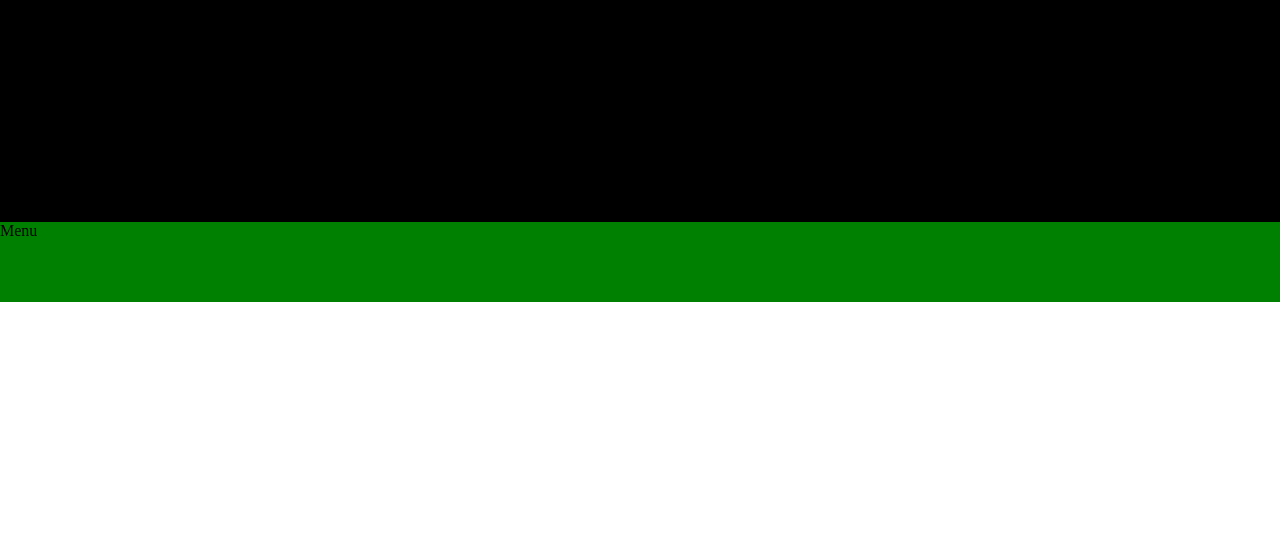
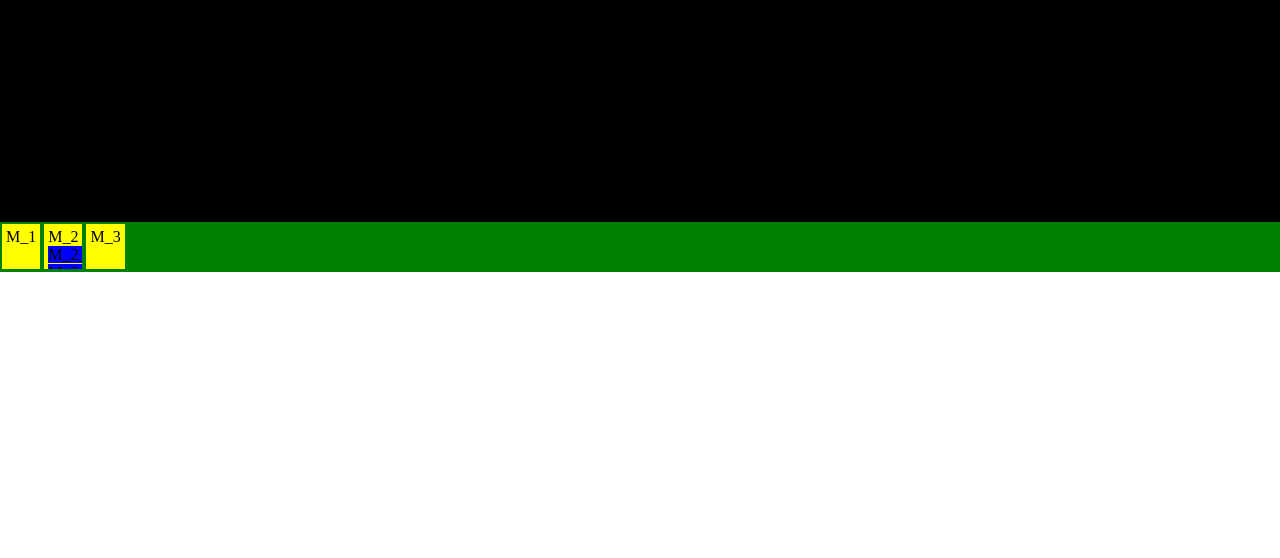
Before and after one commit to felipetavares/website, a PHP site: page / in a window 1280 px wide. Shown: the top 558 px of the page. Run offline with PHP 8.4, Linux system fonts and the light colour scheme; some libraries are stand-ins or nearby versions.

Commit message:
Menu quase funcionando

```diff
--- a/css/menu.css
+++ b/css/menu.css
@@ -1,6 +1,31 @@
 .menubar {
-	height: 80px;
+	height: 50px;
 	background: green;
+}
+
+.menuitem {
+	float: left;
+	height: 37px;
+	margin: 2px;
+	background: yellow;
+	padding: 4px;
+	cursor: pointer;
+	position: relative;
+	overflow: hidden;
+}
+
+.menudrop {
+	background: green;
+	width: 0;
+}
+
+.menudropitem {
+	background: blue;
+	display: inline;
+}
+
+.menuitem:hover {
+	background: red;
 }
 
 .footer {
--- a/index.html
+++ b/index.html
@@ -9,6 +9,8 @@
 			@import url("css/home.css");
 			@import url("css/menu.css");
 		</style>
+		<script type="text/javascript" src="js/jquery.js">
+		</script>
 	</head>
 
 	<body>
@@ -17,11 +19,36 @@
 				Banner
 			</div>
 			<div class="menubar">
-				Menu
+				<div class="menuitem">
+					M_1
+				</div>
+				<div class="menuitem">
+					M_2
+					<div class="menudrop">
+						<div class="menudropitem">
+							M_2_1
+						</div>
+						<div class="menudropitem">
+							M_2_2
+						</div>
+						<div class="menudropitem">
+							M_2_3
+						</div>
+						<div class="menudropitem">
+							M_2_4
+						</div>
+					</div>
+				</div>
+				<div class="menuitem">
+					M_3
+				</div>
 			</div>
 			<div class="footer">
 				Rodapé
 			</div>
 		</div>
+
+		<script type="text/javascript" src="js/menu.js">
+		</script>
 	</body>
 </html>
```
